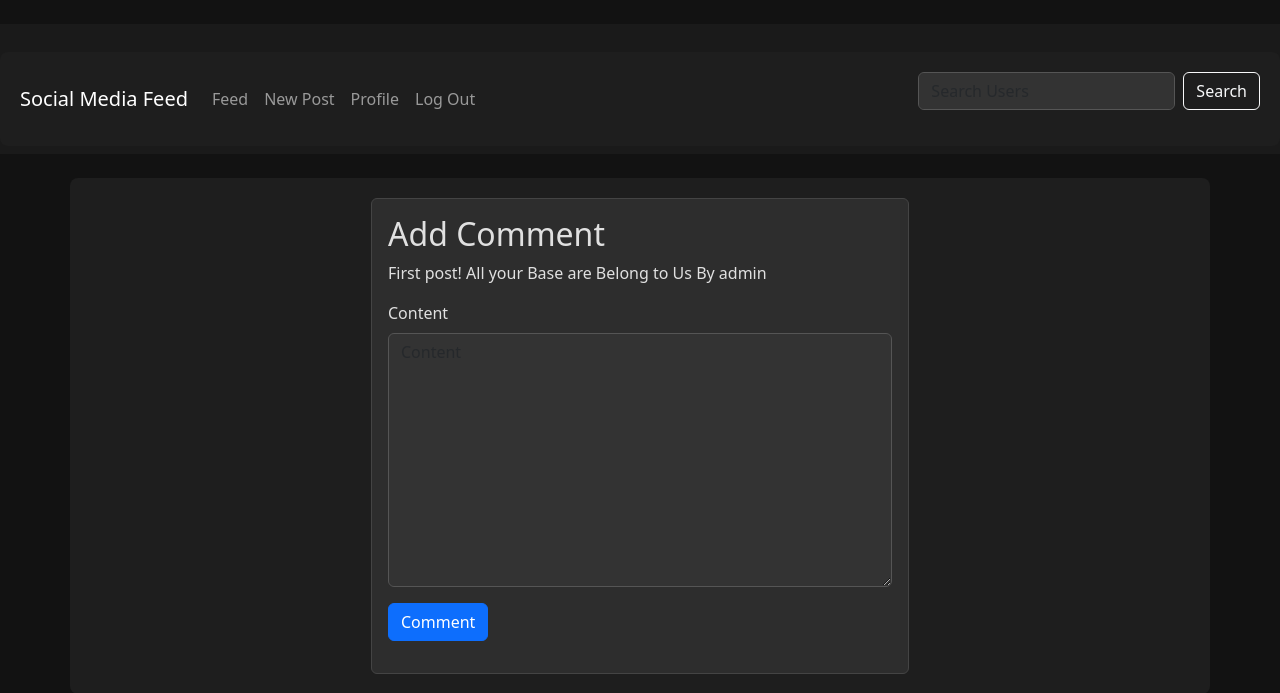
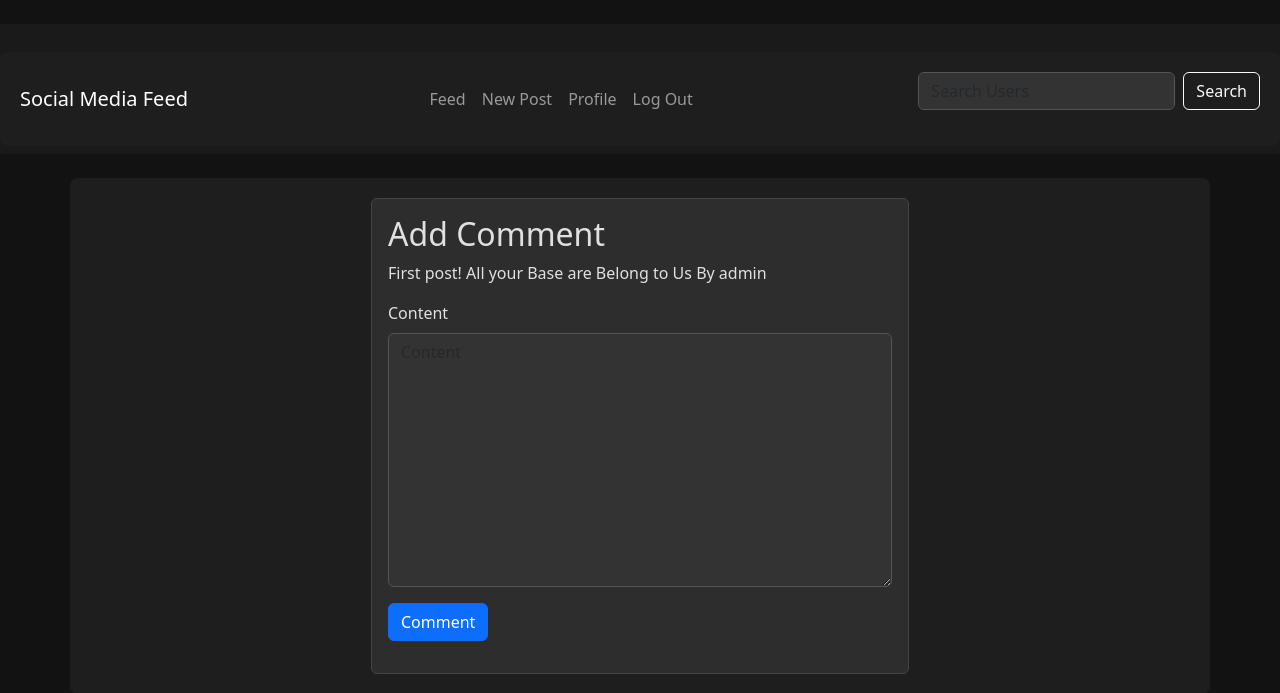
Before and after one commit to andreiagmu/Django-SocialMediaFeed, a Django app: page /post/1/comment/ in a window 1280 px wide. Shown: the top 693 px of the page. Run offline with Django 5.2, Linux system fonts and the light colour scheme; a user stored in the database is signed in; data comes from the database, SQL or seed files in the repository; some libraries are stand-ins or nearby versions.

Commit message:
base.html: Center-align "navbar-nav" items

```diff
--- a/core/templates/base.html
+++ b/core/templates/base.html
@@ -21,7 +21,7 @@
             <span class="navbar-toggler-icon"></span>
           </button>
           <div class="collapse navbar-collapse" id="navbarNav">
-            <ul class="navbar-nav">
+            <ul class="navbar-nav mx-auto">
               {% if user.is_authenticated %}
                 <li class="nav-item">
                   <a class="nav-link" href="{% url 'feed' %}">Feed</a>
```
